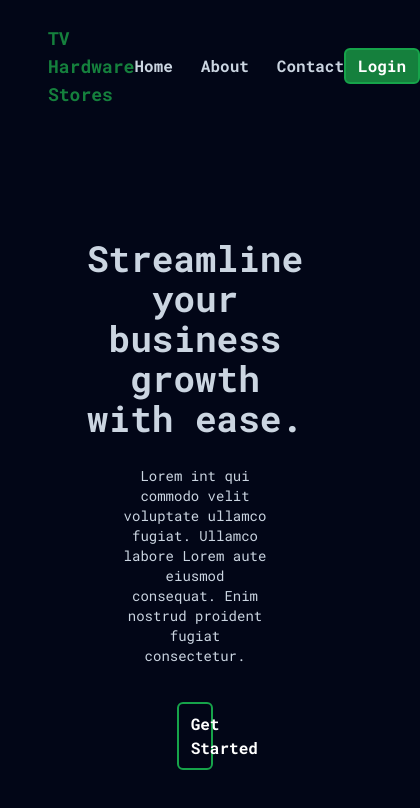
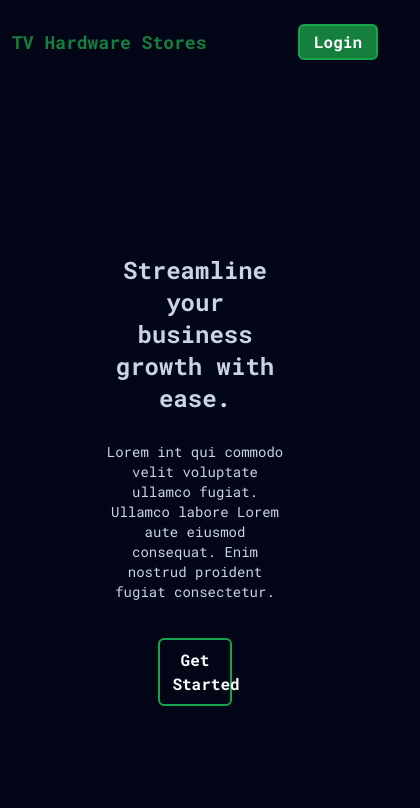
Before and after one commit to esthercate/Hardware-store-management, a Next.js app: page / in a window 390 px wide. Shown: the top 808 px of the page, 420 px wide, since content can reach past the window. Built offline with nearby package versions, Linux system fonts and the light colour scheme.

Commit message:
Responsiveness changes

```diff
--- a/app/page.jsx
+++ b/app/page.jsx
@@ -3,25 +3,25 @@ import Image from 'next/image'
 
 export default function Home() {
   return (
-    <div className='flex flex-col px-12 py-6 w-full h-screen gap-20'>
+    <div className='flex flex-col px-3 lg:px-12 py-6 w-full h-screen gap-20'>
       <div className='flex justify-between items-center'>
         <span className='text-green-700 text-lg font-bold'>TV Hardware Stores</span>
-        <div className='flex gap-7 font-bold'>
+        <div className='hidden lg:flex gap-7 font-bold'>
           <span className='hover:text-green-700 cursor-pointer'>Home</span>
           <span className='hover:text-green-700 cursor-pointer'>About</span>
           <span className='hover:text-green-700 cursor-pointer'>Contact</span>
         </div>
-        <Link href='/login' className='py-1 px-3 border-2 border-green-600 rounded-md bg-green-700 hover:bg-green-600 cursor-pointer text-white text-center font-bold w-32'>
+        <Link href='/login' className='py-1 px-3 border-2 border-green-600 rounded-md bg-green-700 hover:bg-green-600 cursor-pointer text-white text-center font-bold w-20 md:w-32'>
           Login
         </Link>
       </div>
       <div className='flex justify-center items-center w-full h-full'>
         <div className='flex flex-col items-center gap-7 w-1/2'>
-          <h1 className='flex flex-col text-4xl font-bold text-center'>
+          <h1 className='flex flex-col text-2xl lg:text-4xl font-bold text-center'>
             Streamline your business <span>growth with ease.</span>
           </h1>
           <p className='text-sm text-center'>Lorem int qui commodo velit voluptate ullamco fugiat. Ullamco labore Lorem aute eiusmod consequat. Enim nostrud proident fugiat consectetur.</p>
-          <Link href='/login' className='py-2 px-3 mt-2 border-2 border-green-600 rounded-md hover:bg-green-700 cursor-pointer text-white text-center font-bold w-1/4'>
+          <Link href='/login' className='py-2 px-3 mt-2 border-2 border-green-600 rounded-md hover:bg-green-700 cursor-pointer text-white text-center font-bold w-2/5 md:w-full'>
             Get Started
           </Link>
         </div>
```
